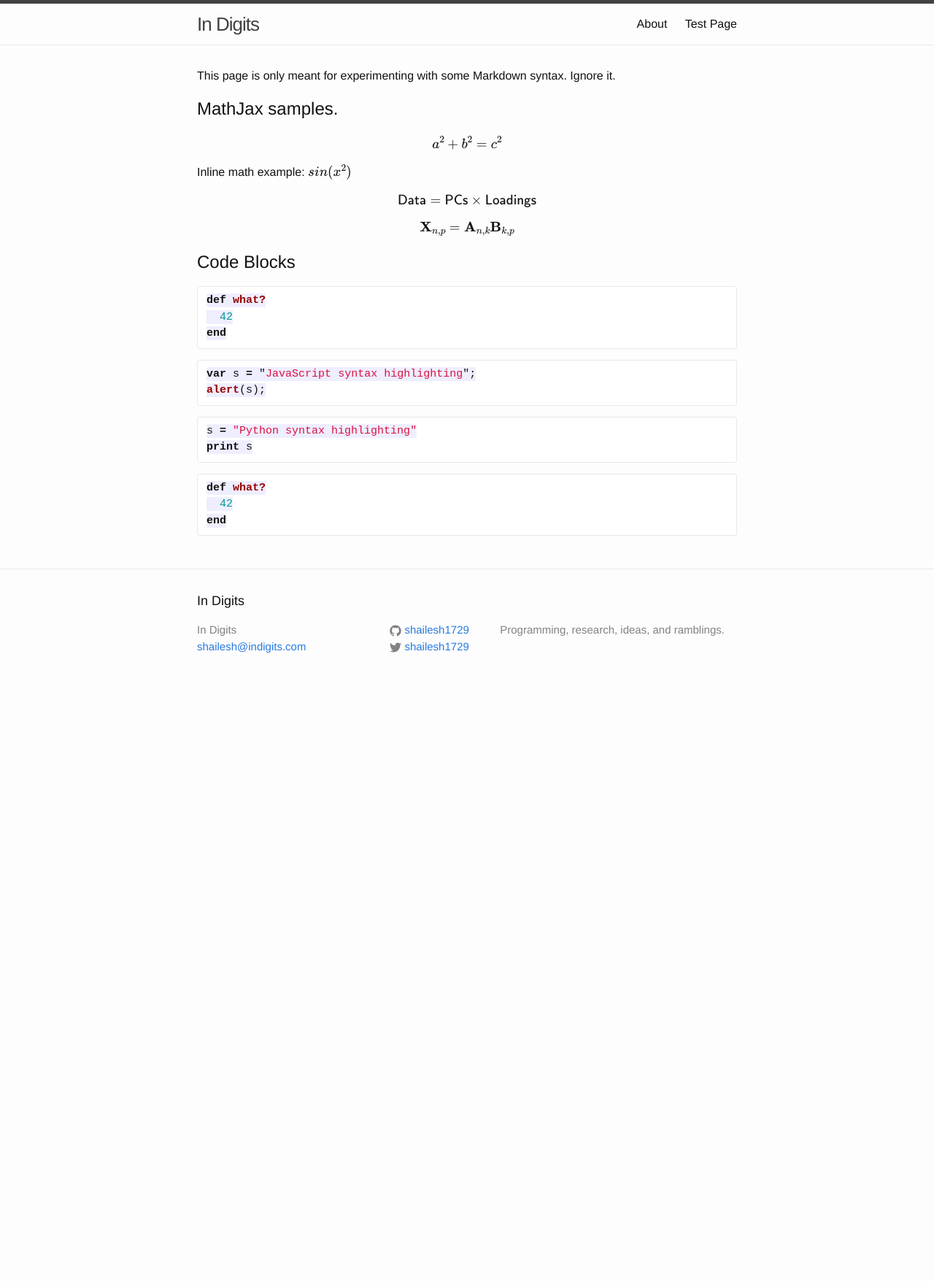
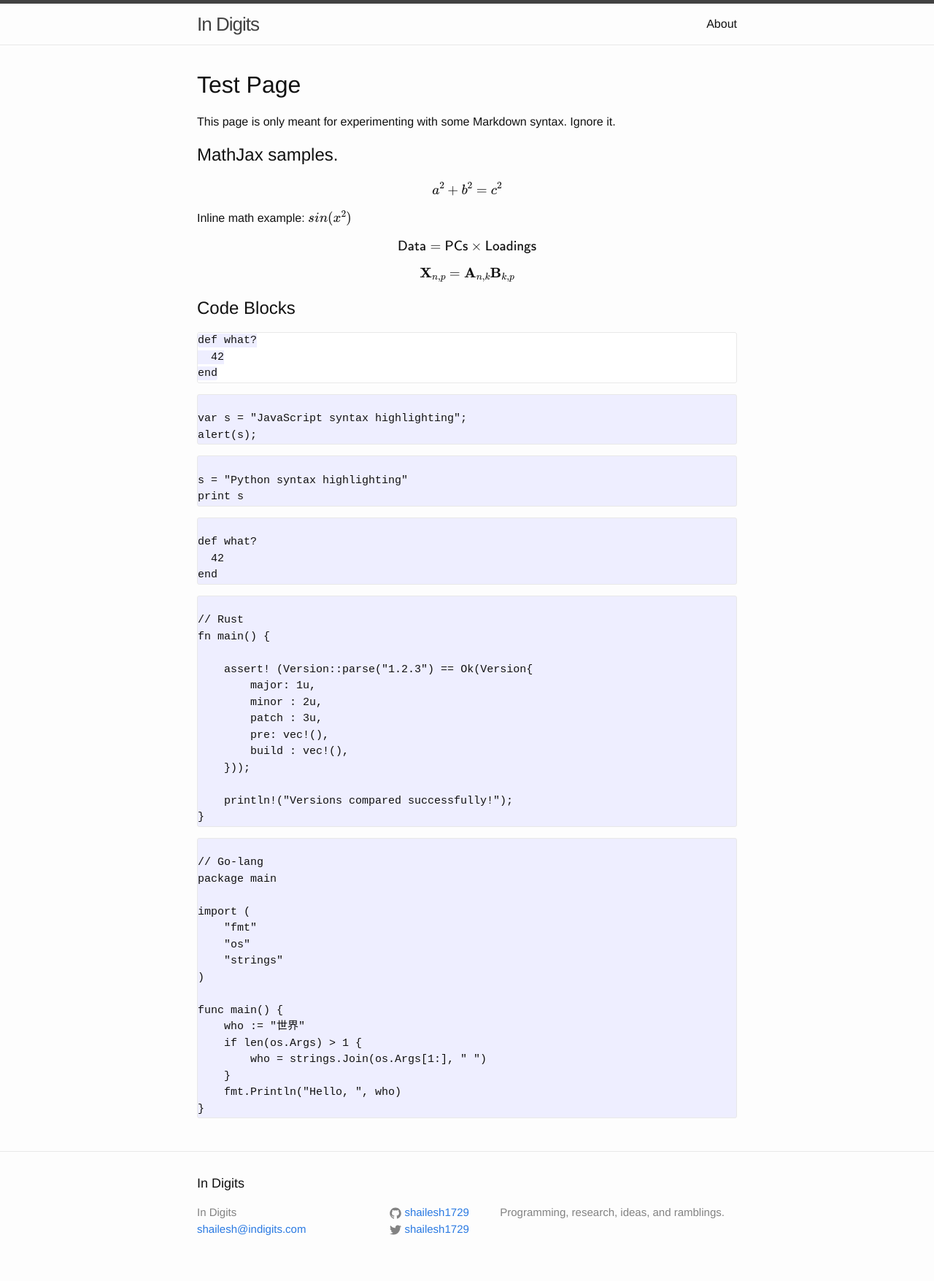
Before and after one commit to shailesh1729/shailesh1729.github.io, a Jekyll site: the page built from test.md, in a window 1280 px wide. Shown: the whole page at 73% size. Built offline with Jekyll 4.4.1, drawn with Linux system fonts in a browser that asks for light colours; nearby versions of some CDN libraries; formulas are drawn with MathJax 3; a style sheet for code colours, icons or effects is not loaded; before the commit the page ends 957 px from its top, so only the background shows below that.

Commit message:
fixed issues in syntax highlighting through the use of highlight.js

```diff
--- a/_includes/head.html
+++ b/_includes/head.html
@@ -11,4 +11,10 @@
     <script type="text/javascript"
         src="http://cdn.mathjax.org/mathjax/latest/MathJax.js?config=TeX-AMS-MML_HTMLorMML">
     </script>
+    <!-- highlight.js support -->
+    <link rel="stylesheet" href="//cdnjs.cloudflare.com/ajax/libs/highlight.js/8.3/styles/tomorrow.min.css">
+    <script src="//cdnjs.cloudflare.com/ajax/libs/highlight.js/8.3/highlight.min.js"></script>
+    <script src="//cdnjs.cloudflare.com/ajax/libs/highlight.js/8.3/languages/rust.min.js"></script>
+    <script src="//cdnjs.cloudflare.com/ajax/libs/highlight.js/8.3/languages/go.min.js"></script>
+    <script>hljs.initHighlightingOnLoad();</script>
 </head>
--- a/_sass/_base.scss
+++ b/_sass/_base.scss
@@ -138,7 +138,7 @@
 }
 
 pre {
-    padding: 8px 12px;
+    /*padding: 8px 12px; */
     overflow-x: auto;
 
     > code {
--- a/test.md
+++ b/test.md
@@ -1,7 +1,7 @@
 ---
 layout: default
-title:  "Test Page"
 ---
+# Test Page
 
 This page is only meant for experimenting with some Markdown syntax.
 Ignore it.
@@ -30,21 +30,54 @@
 {: .language-ruby}
 
 
-~~~
+<pre><code class="javascript">
 var s = "JavaScript syntax highlighting";
 alert(s);
-~~~
-{: .language-javascript}
+</code></pre>
 
-~~~
+<pre><code class="python">
 s = "Python syntax highlighting"
 print s
-~~~
-{: .language-python}
+</code></pre>
 
 
-~~~ ruby
+<pre><code class="ruby">
 def what?
   42
 end
-~~~
+</code></pre>
+
+
+<pre><code class="rust">
+// Rust
+fn main() {
+
+    assert! (Version::parse("1.2.3") == Ok(Version{
+        major: 1u,
+        minor : 2u,
+        patch : 3u,
+        pre: vec!(),
+        build : vec!(),
+    }));
+
+    println!("Versions compared successfully!");
+}
+</code></pre>
+<pre><code class="go">
+// Go-lang
+package main
+
+import (
+    "fmt"
+    "os"
+    "strings"
+)
+
+func main() {
+    who := "世界"
+    if len(os.Args) > 1 {
+        who = strings.Join(os.Args[1:], " ")
+    }
+    fmt.Println("Hello, ", who)
+}
+</code></pre>
```
